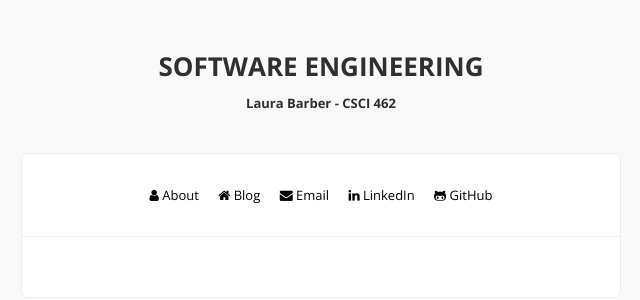
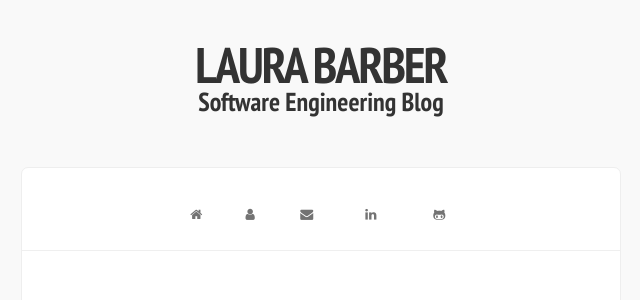
Before and after one commit to Lixxia/lixxia.github.io, a Jekyll site: the page built from index.html, in a window 1280 px wide. Shown: the top 300 px of the page, without its empty margins (319-959 px from the left). Built offline with Jekyll 4.4.1, drawn with Linux system fonts in a browser that asks for light colours; nearby versions of some CDN libraries; Markdown is read by kramdown in place of the engine named in the settings; comment, search, counter and statistics services are not loaded.

Commit message:
updated main links and about page

```diff
--- a/_config.yml
+++ b/_config.yml
@@ -1,4 +1,5 @@
-title:            SOFTWARE ENGINEERING
+title:            Laura Barber
+subtitle:         Software Engineering Blog
 description:      A blog for CSCI 462 assignments.
 url:              # Site url.
 signoff: Laura Barber          # Your name.
@@ -7,12 +8,12 @@ facebook_appid:   # appid for like button, remove from /_includes/share.html if
 google_analytics: # set tracking, remove from /javascripts/basic.js if unwanted.
 
 links:
+  - name:         Blog
+    icon:         fa-home
+    url:          /
   - name:         About
     icon:         fa-user
     url:          /about
-  - name:         Blog
-    icon:         fa-home
-    url:          /
   - name:         Email
     icon:         fa-envelope
     url:          mailto:laura.c.barber@gmail.com
--- a/_includes/head.html
+++ b/_includes/head.html
@@ -1,5 +1,6 @@
 <link href='/images/fav.png' rel='shortcut icon'>
 <link href='http://fonts.googleapis.com/css?family=Open+Sans:400,700' rel='stylesheet' type='text/css' />
+<link href='http://fonts.googleapis.com/css?family=PT+Sans+Narrow:400,700' rel='stylesheet' type='text/css'>
 <link href='/stylesheets/style.css' rel='stylesheet' type='text/css' />
 <link href='/stylesheets/syntax.css' rel='stylesheet' type='text/css' />
 <link href='/stylesheets/responsive.css' rel='stylesheet' type='text/css' />
--- a/_includes/header.html
+++ b/_includes/header.html
@@ -1,5 +1,5 @@
 <header>
 <a id="go-back-home" href="/"></a>
-<h1>{{ site.title }}</h1>
-<h4>Laura Barber - CSCI 462</h4>
+<h1 class="blog-title">{{ site.title }}</h1>
+<h1 class="blog-subtitle">{{ site.subtitle }}</h1>
 </header>
--- a/_includes/links.html
+++ b/_includes/links.html
@@ -1,5 +1,9 @@
-<div class="block">
+<!-- slide down text -->
+ <div class="block">
   {% for link in site.links %}
-    <a target="{% if link.external %}_blank{% else %}_top{% endif %}" class="main" href="{{ link.url }}"><i class="fa {{link.icon}}"></i> {{ link.name }}</a>
+    <a target="{% if link.external %}_blank{% else %}_top{% endif %}" class="main" href="{{ link.url }}">
+    	<div class="float-top ltext">{{ link.name }}</div>
+    	<i class="licon fa {{link.icon}}"></i>
+    </a>
   {% endfor %}
 </div>
--- a/stylesheets/style.css
+++ b/stylesheets/style.css
@@ -1,5 +1,80 @@
+.licon {;
+  margin: -10px 0px -10px 0px;
+  padding: 0px;
+}
+
+div.ltext {
+  z-index:0;
+  position: relative;
+  margin-top: 0px;
+  top: 5px;
+  padding: 0px;
+  color: #000;
+  font-family:'PT Sans Narrow', sans-serif;
+  font-size:16;
+  font-weight: 100;
+  text-align:center;
+  text-transform: uppercase;
+}
+
+div.ltext:hover {
+  color: #000;
+  margin-bottom:-15px;
+  padding-bottom:15px;
+}
+
+.float-top {
+  -webkit-transform: translateZ(0);
+  transform: translateZ(0);
+  box-shadow: 0 0 1px rgba(0, 0, 0, 0);
+  -webkit-backface-visibility: hidden;
+  backface-visibility: hidden;
+  -moz-osx-font-smoothing: grayscale;
+  position: relative;
+  -webkit-transition-duration: 0.5s;
+  transition-duration: 0.5s;
+  -webkit-transition-property: transform;
+  transition-property: transform;
+  color:transparent !important;
+}
+.float-top:hover, .float-top:focus, .float-top:active {
+  -webkit-transform: translateY(-15px);
+  transform: translateY(-15px);
+  color:#000 !important;
+}
+.float-top:hover:before, .float-top:focus:before, .float-top:active:before {
+  -webkit-transform: translateY(15px);
+  transform: translateY(15px);
+}
+
 h1, h2, h3, h4, h5, strong, b {
-  font-weight: 600; }
+  font-weight: 600;
+  font-family: 'PT Sans Narrow', sans-serif !important;
+}
+
+.blog-title {
+  margin: 0px;
+  padding: 0px;
+  font-size: 50px;
+  text-align: center;
+  font-weight: 600;
+  letter-spacing: -2px;
+  outline: 0px none;
+  line-height: 50px;
+  text-transform: uppercase;
+  color: #333;
+}
+
+.blog-subtitle {
+  margin-top: -1%;
+  padding: 0px;
+  font-size: 26px;
+  text-align: center;
+  font-weight: 600;
+  outline: 0px none;
+  line-height: 50px;
+  color: #333;
+}
 
 html, body {
   height: 100%; }
@@ -28,8 +103,9 @@ img {
 
 #go-back-home {
   margin: 40px 0 0; }
-  #go-back-home:hover {
-    background-image: none; }
+
+#go-back-home:hover {
+  background-image: none; }
 
 .capitalize {
   text-transform: capitalize; }
@@ -167,11 +243,12 @@ a, .as-link {
   -o-transition: color 0.3s;
   transition: color 0.3s; }
   a.main, a:hover, .as-link.main, .as-link:hover {
-    color: #000000;
+    color: #737373;
     background-repeat: repeat-x;
     background-position: left bottom; }
   a:hover {
-    color: #90A959;}
+    color: #000 !important;
+  }
   a.big-button, .as-link.big-button {
     min-width: 30%;
     border-radius: 3px;
```
Also changed, not shown: about.md (+1 -0 lines).
